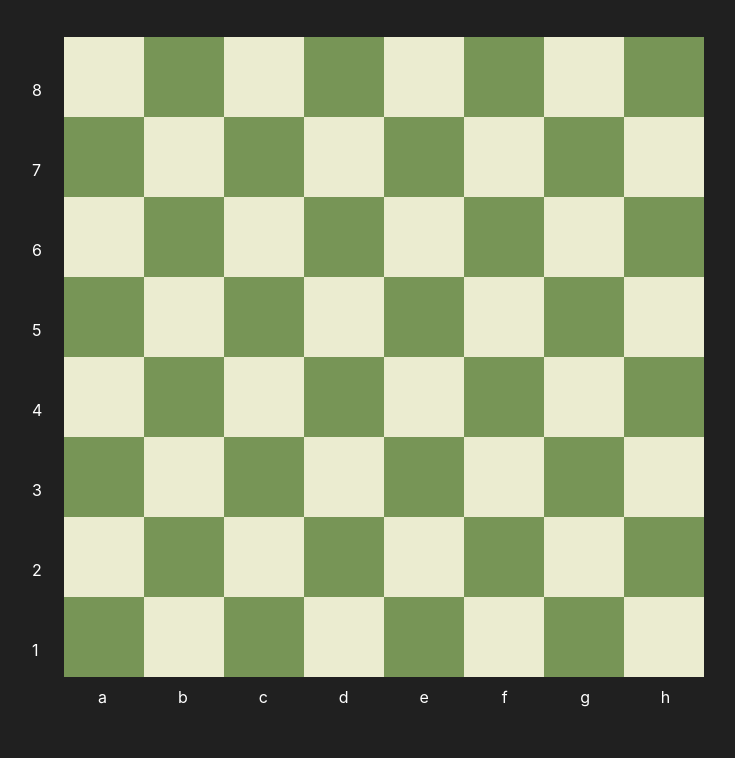
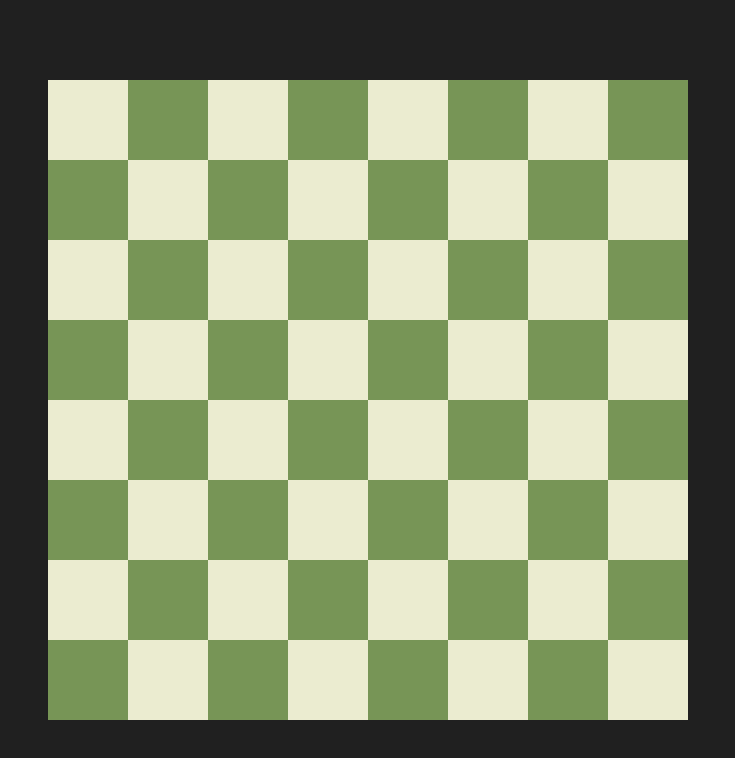
Before and after one commit to Akshat-shah05/chess-app, a React (Create React App) app: page / in a window 1280 px wide. Shown: the top 758 px of the page, without its empty margins (272-1007 px from the left). Built offline with nearby package versions, Linux system fonts and the light colour scheme.

Commit message:
switched to tile component,  props for clean code

```diff
--- a/src/components/chessboard/Chessboard.css
+++ b/src/components/chessboard/Chessboard.css
@@ -6,57 +6,3 @@
     height: 40rem;
     background: blue;
 }
-
-#chessboard-container {
-    display: flex;
-    flex-direction: row;
-}
-
-#chessboard .tile {
-    width: 5rem;
-    height: 5rem;
-}
-
-.tile-label {
-    display: flex;
-    justify-content: center;
-    height: 4.8rem;
-    width: 4.8rem;
-    padding: 0;
-    padding-top: 10px;
-    color: white;
-    margin-right:0;
-}
-
-.tile-label2 {
-    height: 5rem;
-    width: 2rem;
-    color: white;
-}
-
-.vertical-label {
-    display: flex;
-    flex-direction: column;
-    justify-content: center;
-}
-
-.horizontal-label {
-    display: flex;
-    flex-direction: row;
-    justify-content: space-between;
-    align-items: center;
-}
-
-.c_n_l_container {
-    display: flex;
-    flex-direction: column;
-}
-
-#chessboard .green-tile {
-    background-color: #779556;
-
-}
-
-#chessboard .white-tile {
-    background-color: #ebecd0;
-}
--- a/src/components/chessboard/Chessboard.tsx
+++ b/src/components/chessboard/Chessboard.tsx
@@ -1,5 +1,6 @@
 import React from "react";
 import "./Chessboard.css";
+import Tile from '../tile/Tile';
 
 const horizontalAxis = ["a", "b", "c", "d", "e", "f", "g", "h"];
 const verticalAxis = ["1", "2", "3", "4", "5", "6", "7", "8"];
@@ -12,33 +13,14 @@ const Chessboard = () => {
   for (let j = verticalAxis.length - 1; j >= 0; j--) {
     for (let i = 0; i < horizontalAxis.length; i++) {
       const number = j + i + 2;
-      number % 2 === 0
-        ? board.push(<div className="tile green-tile"></div>)
-        : board.push(<div className="tile white-tile"></div>);
+
+      board.push(<Tile number={number}/>)
     }
-  }
-
-  let hLabel = [];
-  let vLabel = [];
-
-  for (let i = 0; i<horizontalAxis.length; i++) {
-    hLabel.push(<div className="tile-label green-tile">{horizontalAxis[i]}</div>)
-  }
-
-  for (let i = verticalAxis.length-1; i >= 0; i--) {
-    vLabel.push(<div className="tile-label2 white-tile">{verticalAxis[i]}</div>)
   }
 
   return (
     <>
-      <div id="chessboard-container">
-        <div className="vertical-label">{vLabel}</div>
-        <div className="c_n_l_container">
-          <div id="chessboard">{board}</div>
-          <div className="horizontal-label">{hLabel}</div>
-        </div>
-      </div>
-
+      <div id="chessboard">{board}</div>
     </>
   );
 };
--- /dev/null
+++ b/src/components/tile/Tile.tsx
@@ -0,0 +1,19 @@
+import React from 'react'
+import './tile.css'
+
+
+interface Props {
+    number: number
+}
+
+export default function Tile({number}: Props) {
+
+    if (number%2===0) {
+        return (<div className="tile green-tile"></div>)
+    }
+    else {
+        return (<div className="tile white-tile"></div>)
+    }
+
+
+}
--- /dev/null
+++ b/src/components/tile/tile.css
@@ -0,0 +1,13 @@
+#chessboard .tile {
+    width: 5rem;
+    height: 5rem;
+}
+
+.green-tile {
+    background-color: #779556;
+
+}
+
+.white-tile {
+    background-color: #ebecd0;
+}
```
